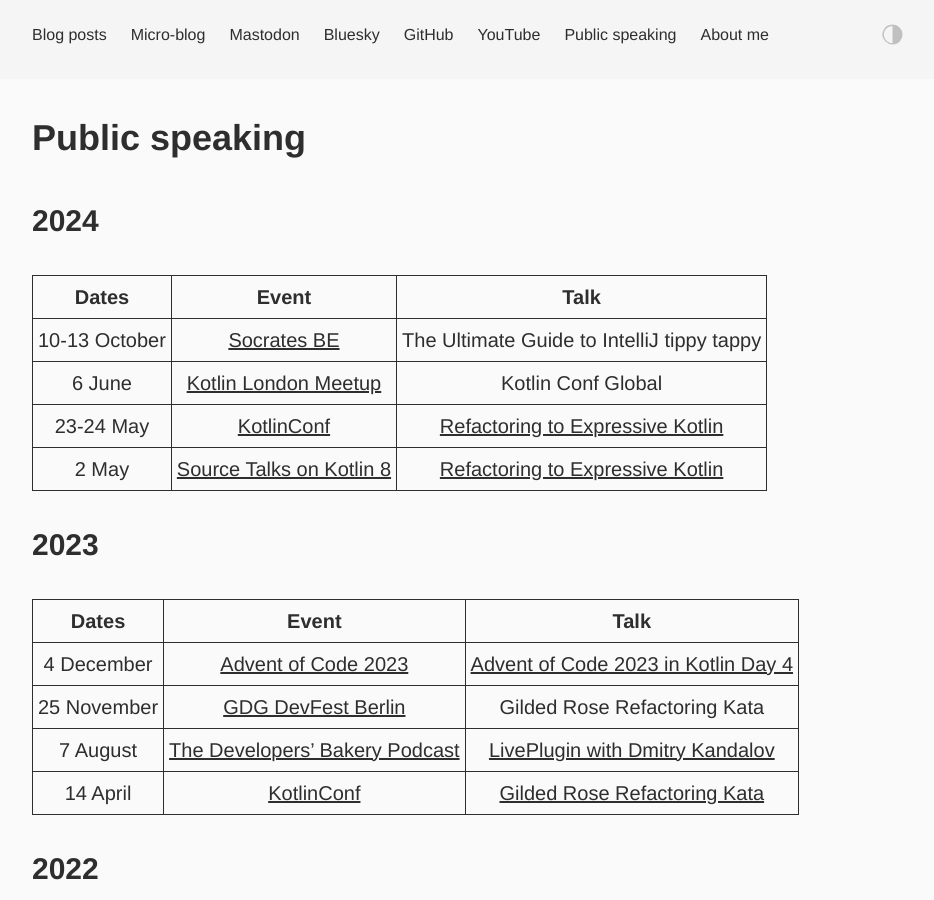
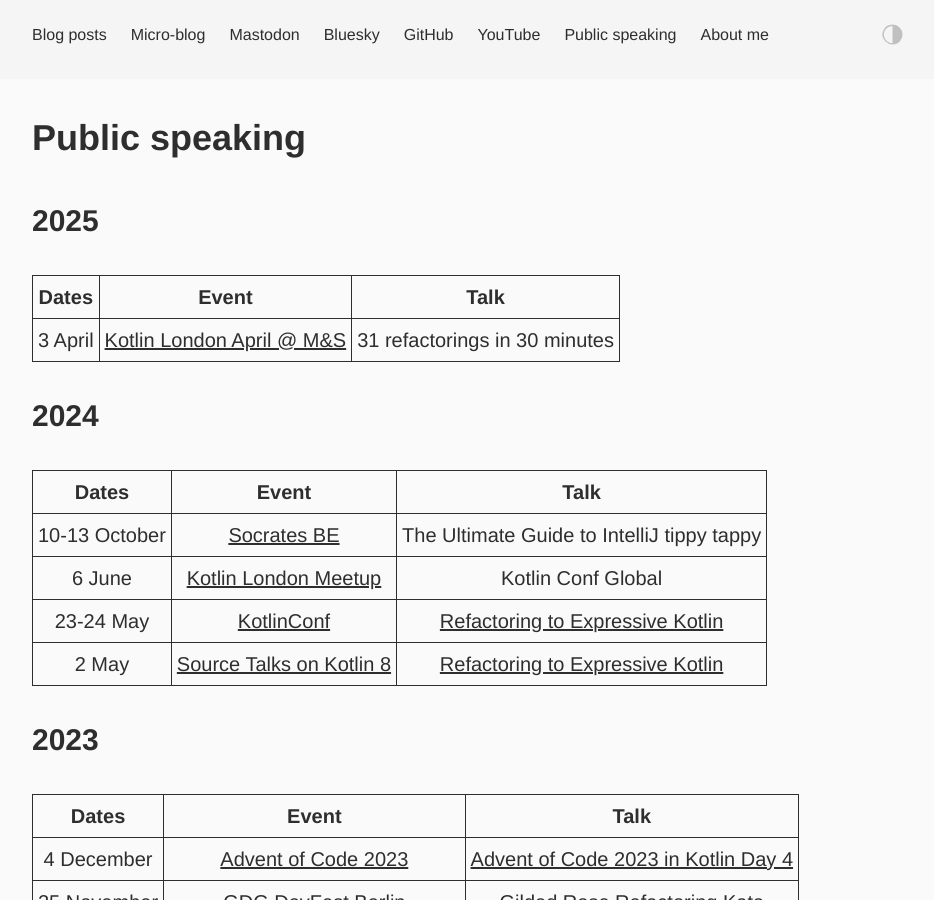
Before and after one commit to dkandalov/dkandalov.github.io, a Jekyll site: the page built from public-speaking.md, in a window 1280 px wide and 900 px high. Shown: the whole window, without its empty margins (160-1094 px from the left). Built offline with Jekyll 4.4.1, drawn with Linux system fonts in a browser that asks for light colours.

Commit message:
updated public-speaking.md

```diff
--- a/public-speaking.md
+++ b/public-speaking.md
@@ -3,6 +3,13 @@ layout: page
 title: Public speaking
 permalink: public-speaking
 ---
+
+### 2025
+
+| Dates | Event | Talk |
+| --- | --- | --- |
+| 3 April | [Kotlin London April @ M&S](https://www.meetup.com/kotlin-london/events/306456259/) | 31 refactorings in 30 minutes |
+{:.post-table}
 
 ### 2024
 
```
